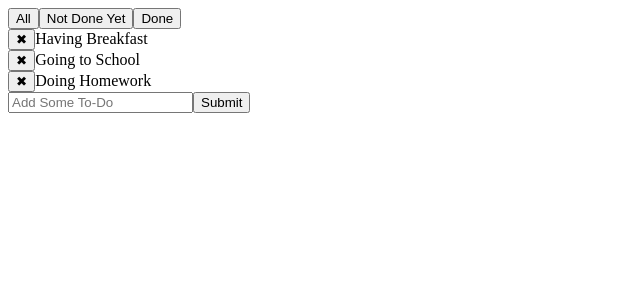
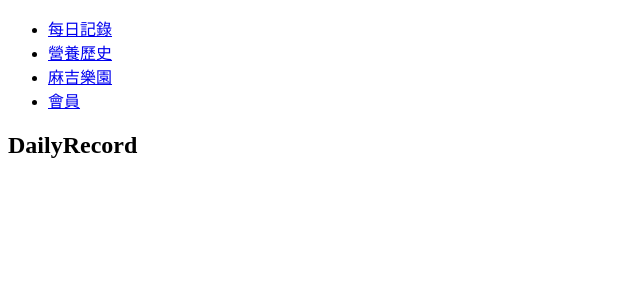
Before and after one commit to TeresaHsieh/Healthy-Match, a React app: page /daily-record in a window 1280 px wide. Shown: the top 300 px of the page, without its empty margins (0-640 px from the left). Built offline with nearby package versions, Linux system fonts and the light colour scheme; the HTML template or start-up script is replaced by a standard one.

Commit message:
add React-Router

```diff
--- /dev/null
+++ b/src/components/App.js
@@ -0,0 +1,28 @@
+import React from "react";
+import { BrowserRouter, Route, Switch } from "react-router-dom";
+
+// App Components
+import Home from "./Home";
+import DailyRecord from "./DailyRecord";
+import History from "./History";
+import MatchStatus from "./MatchStatus";
+import Member from "./Member";
+import NotFound from "./NotFound";
+
+
+const App = () => (
+  <BrowserRouter>
+    <div>
+      <Switch>
+        <Route exact path="/" component={Home} />
+        <Route path="/daily-record" component={DailyRecord} />
+        <Route path="/history" component={History} />
+        <Route path="/match-status" component={MatchStatus} />
+        <Route path="/member" component={Member} />
+        <Route component={NotFound} />
+      </Switch>
+    </div>
+  </BrowserRouter>
+);
+
+export default App;
--- /dev/null
+++ b/src/components/DailyRecord.js
@@ -0,0 +1,13 @@
+import React from "react";
+
+// App Components
+import Header from "./Header";
+
+const DailyRecord = () => (
+    <div>
+        <Header />
+        <h2> DailyRecord </h2>
+    </div>
+);
+
+export default DailyRecord;
--- /dev/null
+++ b/src/components/Header.js
@@ -0,0 +1,15 @@
+import React from "react";
+import { NavLink } from "react-router-dom";
+
+const Header = () => (
+    <header>
+        <ul className="main-nav">
+            <li><NavLink to="/daily-record">每日記錄</NavLink></li>
+            <li><NavLink to="/history">營養歷史</NavLink></li>
+            <li><NavLink to="/match-status">麻吉樂園</NavLink></li>
+            <li><NavLink to="/member">會員</NavLink></li>
+        </ul>
+    </header>
+);
+
+export default Header;
--- /dev/null
+++ b/src/components/Home.js
@@ -0,0 +1,13 @@
+import React from "react";
+
+// App Components
+import Header from "./Header";
+
+const Home = () => (
+    <div>
+        <Header />
+        <h2>  Home </h2>
+    </div>
+);
+
+export default Home;
--- /dev/null
+++ b/src/components/MatchStatus.js
@@ -0,0 +1,13 @@
+import React from "react";
+
+// App Components
+import Header from "./Header";
+
+const MatchStatus = () => (
+    <div>
+        <Header />
+        <h2>  MatchStatus </h2>
+    </div>
+);
+
+export default MatchStatus;
--- /dev/null
+++ b/src/components/Member.js
@@ -0,0 +1,13 @@
+import React from "react";
+
+// App Components
+import Header from "./Header";
+
+const Member = () => (
+    <div>
+        <Header />
+        <h2> Member </h2>
+    </div>
+);
+
+export default Member;
--- /dev/null
+++ b/src/components/NotFound.js
@@ -0,0 +1,13 @@
+import React from "react";
+
+// App Components
+import Header from "./Header";
+
+const NotFound = () => (
+    <div>
+        <Header />
+        <h2> NotFound </h2>
+    </div>
+);
+
+export default NotFound;
--- a/src/index.js
+++ b/src/index.js
@@ -1,192 +1,7 @@
 import React from "react";
 import ReactDOM from "react-dom";
 
-class NavBar extends React.Component {
-  render() {
-    return (
-      <header>
-        <div className="NavBar">
-          <button onClick={() => this.props.changeStatusType("All")}>
-            All
-          </button>
-          <button onClick={() => this.props.changeStatusType("NotDoneYet")}>
-            Not Done Yet
-          </button>
-          <button onClick={() => this.props.changeStatusType("Done")}>
-            Done
-          </button>
-        </div>
-      </header>
-    );
-  }
-}
-
-function Lists(props) {
-  return (
-    <div className="Lists">
-      <div className="List-name">
-        <button
-          className="remove-list"
-          onClick={() => {
-            props.changeStatus(props.id);
-            // props.removeList(props.id);
-          }}
-        >
-          ✖
-        </button>
-        {props.name}
-      </div>
-    </div>
-  );
-}
-
-class NewList extends React.Component {
-  constructor() {
-    super();
-    this.state = {
-      value: ""
-    };
-  }
-
-  handleValueChange = e => {
-    this.setState({ value: e.target.value });
-  };
-
-  handleSubmit = e => {
-    e.preventDefault();
-    this.props.addList(this.state.value);
-    this.setState({ value: "" });
-  };
-
-  render() {
-    return (
-      <form onSubmit={this.handleSubmit}>
-        <input
-          type="text"
-          placeholder="Add Some To-Do"
-          value={this.state.value}
-          onChange={this.handleValueChange}
-        />
-        <input type="submit" placeholder="Add" />
-      </form>
-    );
-  }
-}
-class App extends React.Component {
-  constructor(props) {
-    super(props);
-    this.state = {
-      todoLists: [
-        {
-          name: "Having Breakfast",
-          status: "NotDoneYet",
-          id: 1
-        },
-        {
-          name: "Going to School",
-          status: "NotDoneYet",
-          id: 2
-        },
-        {
-          name: "Doing Homework",
-          status: "NotDoneYet",
-          id: 3
-        }
-      ],
-      statusType: "All"
-    };
-    this.handleStatusType = this.handleStatusType.bind(this);
-  }
-
-  handleStatusType = type => {
-    console.log(this);
-
-    if (type == "Done") {
-      this.setState({
-        statusType: "Done"
-      });
-    } else if (type == "NotDoneYet") {
-      this.setState({
-        statusType: "NotDoneYet"
-      });
-    } else {
-      this.setState({
-        statusType: "All"
-      });
-    }
-  };
-
-  handleRemoveList = id => {
-    this.setState(prevState => {
-      return {
-        todoLists: prevState.todoLists.filter(l => l.id !== id)
-      };
-    });
-  };
-
-  handleListStatus = id => {
-    console.log(this);
-    this.state.todoLists[id - 1].status = "Done";
-    this.setState(prevState => {
-      return {
-        todoLists: [...prevState.todoLists]
-      };
-    });
-  };
-
-  handleSubmit = e => {
-    e.preventDefault();
-    this.props.addList(this.state.value);
-    this.setState({ value: "" });
-  };
-
-  prevListID = 3;
-
-  handleAddList = name => {
-    this.setState(prevState => {
-      return {
-        todoLists: [
-          ...prevState.todoLists,
-          {
-            name,
-            id: (this.prevListID += 1),
-            status: "NotDoneYet"
-          }
-        ]
-      };
-    });
-  };
-
-  render() {
-    let newTodoList = this.state.todoLists;
-
-    if (this.state.statusType == "Done") {
-      newTodoList = newTodoList.filter(l => l.status !== "NotDoneYet");
-    } else if (this.state.statusType == "NotDoneYet") {
-      newTodoList = newTodoList.filter(l => l.status !== "Done");
-    } else {
-      newTodoList = newTodoList;
-    }
-
-    return (
-      <div>
-        <NavBar changeStatusType={this.handleStatusType} />
-
-        {/* ToDoLists */}
-        {newTodoList.map(lists => (
-          <Lists
-            name={lists.name}
-            id={lists.id}
-            status={lists.status}
-            key={lists.id.toString()}
-            removeList={this.handleRemoveList}
-            changeStatus={this.handleListStatus}
-          />
-        ))}
-        <NewList addList={this.handleAddList} />
-      </div>
-    );
-  }
-}
+//App Component
+import App from "./components/App";
 
 ReactDOM.render(<App />, document.querySelector("#root"));
```
Also changed, not shown: .eslintrc.json, src/components/History.js (added), src/components/NavBar.js (added).
